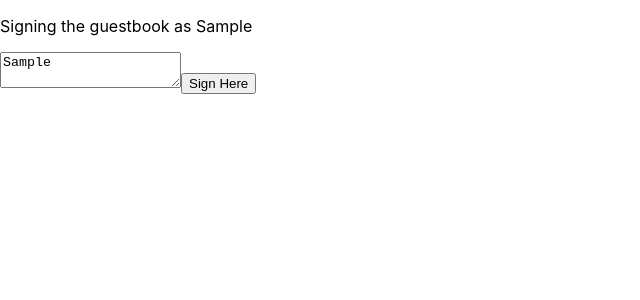
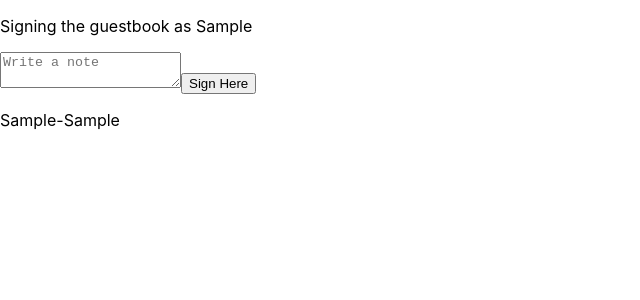
Before and after one commit to NoahDeltoroSmyth/guestbook--useContext-from-Scratch, a React (Create React App) app: page / in a window 1280 px wide. Both pictures are taken after typing "Sample", "Sample" into the empty fields and a click on the button "Sign Here". Shown: the top 300 px of the page, without its empty margins (0-640 px from the left). Built offline with nearby package versions, Linux system fonts and the light colour scheme.

Commit message:
finally got the map to display the list of entries

```diff
--- a/src/App.js
+++ b/src/App.js
@@ -1,5 +1,6 @@
 import './App.css';
 import Body from './components/Body/Body';
+import EntryList from './components/EntryList/EntryList';
 import Header from './components/Header/Header';
 
 function App() {
@@ -7,6 +8,7 @@ function App() {
     <div>
       <Header />
       <Body />
+      <EntryList />
     </div>
   );
 }
--- a/src/components/Body/Body.js
+++ b/src/components/Body/Body.js
@@ -8,16 +8,31 @@ const Body = () => {
   const [userName, setUserName] = useState('');
   const [userEntry, setUserEntry] = useState('');
 
+  function updateEntryList() {
+    return (
+      setUser(userName),
+      setEntryList([...entryList, { userName, userEntry: userEntry }]),
+      setUserEntry('')
+    );
+  }
+  console.log('entryList', entryList);
+
   const handleSubmit = (e) => {
     e.preventDefault();
-    return setUser(userName), setEntryList([...entryList], userEntry);
+    updateEntryList();
   };
   return (
-    <form>
+    <form onSubmit={handleSubmit}>
       {!user && (
-        <input placeholder="Name" value={userName} onChange={(e) => setUserName(e.target.value)} />
+        <input
+          id="userName"
+          placeholder="Name"
+          value={userName}
+          onChange={(e) => setUserName(e.target.value)}
+        />
       )}
       <textarea
+        id="userEntry"
         placeholder="Write a note"
         value={userEntry}
         onChange={(e) => setUserEntry(e.target.value)}
--- /dev/null
+++ b/src/components/EntryList/EntryList.js
@@ -0,0 +1,18 @@
+import { useEntryList } from '../../context/EntryContext';
+
+import React from 'react';
+
+const EntryList = () => {
+  const { entryList } = useEntryList();
+  return (
+    <div>
+      {entryList.map((entry) => (
+        <p key={`${entry.userName} ${entry.userEntry}`}>
+          {entry.userName}-{entry.userEntry}
+        </p>
+      ))}
+    </div>
+  );
+};
+
+export default EntryList;
```
